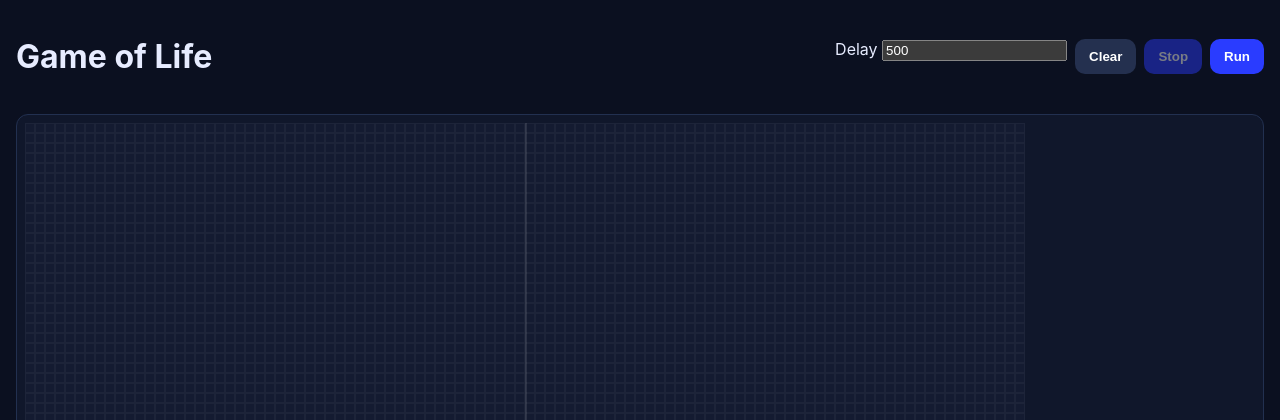
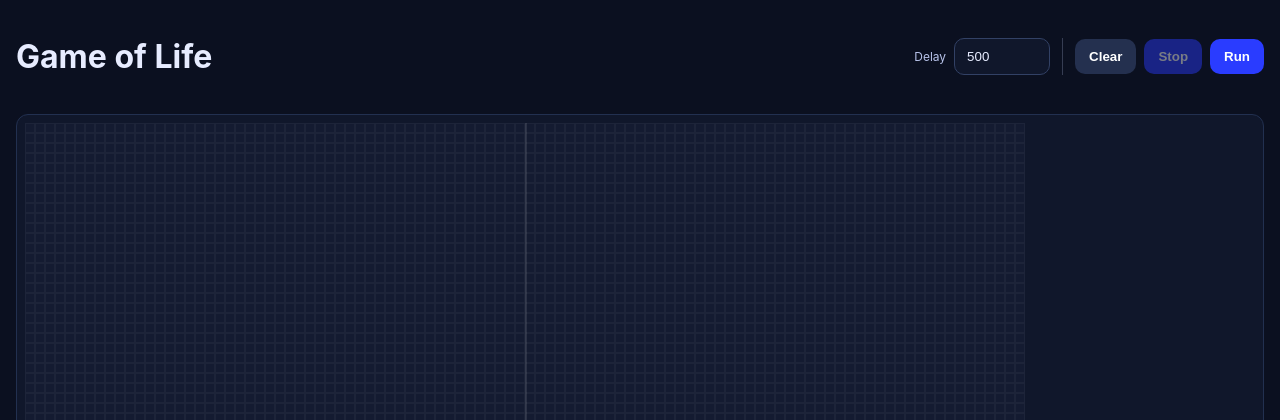
Before and after one commit to svinota/chlorum, a FastAPI app: page /dashboard in a window 1280 px wide. Shown: the top 420 px of the page. Run offline with FastAPI, Linux system fonts and the light colour scheme.

Commit message:
dashboard: UI fixes

```diff
--- a/src/static/dashboard.css
+++ b/src/static/dashboard.css
@@ -25,17 +25,19 @@ body {
 .actions {
   display: flex;
   gap: 8px;
+  align-items: center;
 }
 
-.generations-control {
+.delay-control {
   display: flex;
-  flex-direction: column;
-  gap: 4px;
+  flex-direction: row;
+  align-items: center;
+  gap: 8px;
   font-size: 12px;
   color: #b8c3ea;
 }
 
-.generations-control input {
+.delay-control input {
   width: 96px;
   border: 1px solid #324165;
   border-radius: 10px;
@@ -43,6 +45,13 @@ body {
   background: #10172b;
   color: #e7ecff;
   box-sizing: border-box;
+}
+
+.actions-divider {
+  width: 1px;
+  align-self: stretch;
+  background: rgba(184, 195, 234, 0.25);
+  margin: 0 4px;
 }
 
 button:disabled {
--- a/src/templates/dashboard.html
+++ b/src/templates/dashboard.html
@@ -14,15 +14,10 @@
         </div>
         <div class="actions">
           <label class="delay-control" for="frame-delay-input">
-            Delay
-            <input
-              id="frame-delay-input"
-              type="number"
-              min="0"
-              step="10"
-              value="500"
-            />
+            <span>Delay</span>
+            <input id="frame-delay-input" type="number" min="0" step="10" value="500" />
           </label>
+          <div class="actions-divider" aria-hidden="true"></div>
           <button id="clear-btn" type="button">Clear</button>
           <button id="stop-btn" type="button" disabled>Stop</button>
           <button id="submit-btn" type="button">Run</button>
```
